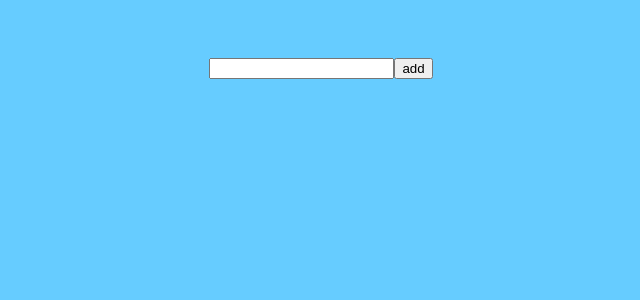
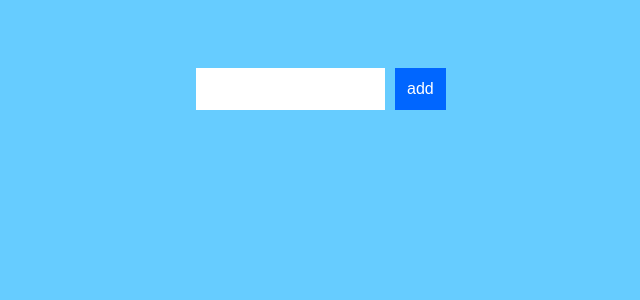
Before and after one commit to Rahul255/todoreact, a React (Create React App) app: page / in a window 1280 px wide. Shown: the top 300 px of the page, without its empty margins (319-959 px from the left). Built offline with nearby package versions, Linux system fonts and the light colour scheme; the HTML template or start-up script is replaced by a standard one.

Commit message:
add TodoList.css

```diff
--- /dev/null
+++ b/src/TodoList.css
@@ -0,0 +1,36 @@
+.todoListMain .header input {
+  padding: 10px;
+  font-size: 16px;
+  border: 2px solid #FFF;
+  width: 165px;
+}
+.todoListMain .header button {
+  padding: 10px;
+  font-size: 16px;
+  margin: 10px;
+  margin-right: 0px;
+  background-color: #0066FF;
+  color: #FFF;
+  border: 2px solid #0066FF;
+}
+.todoListMain .header button:hover {
+  background-color: #003399;
+  border: 2px solid #003399;
+  cursor: pointer;
+}
+.todoListMain .theList {
+  list-style: none;
+  padding-left: 0;
+  width: 250px;
+}
+.todoListMain .theList li {
+  color: #333;
+  background-color: rgba(255,255,255,.5);
+  padding: 15px;
+  margin-bottom: 15px;
+  border-radius: 5px;
+  list-style: none;
+}
+ul.theList {
+  padding: 0;
+}
--- a/src/TodoList.js
+++ b/src/TodoList.js
@@ -1,5 +1,6 @@
 import React, { Component } from "react";
 import TodoItems from "./TodoItems";
+import "./TodoList.css";
 
 
 class TodoList extends Component {
```
